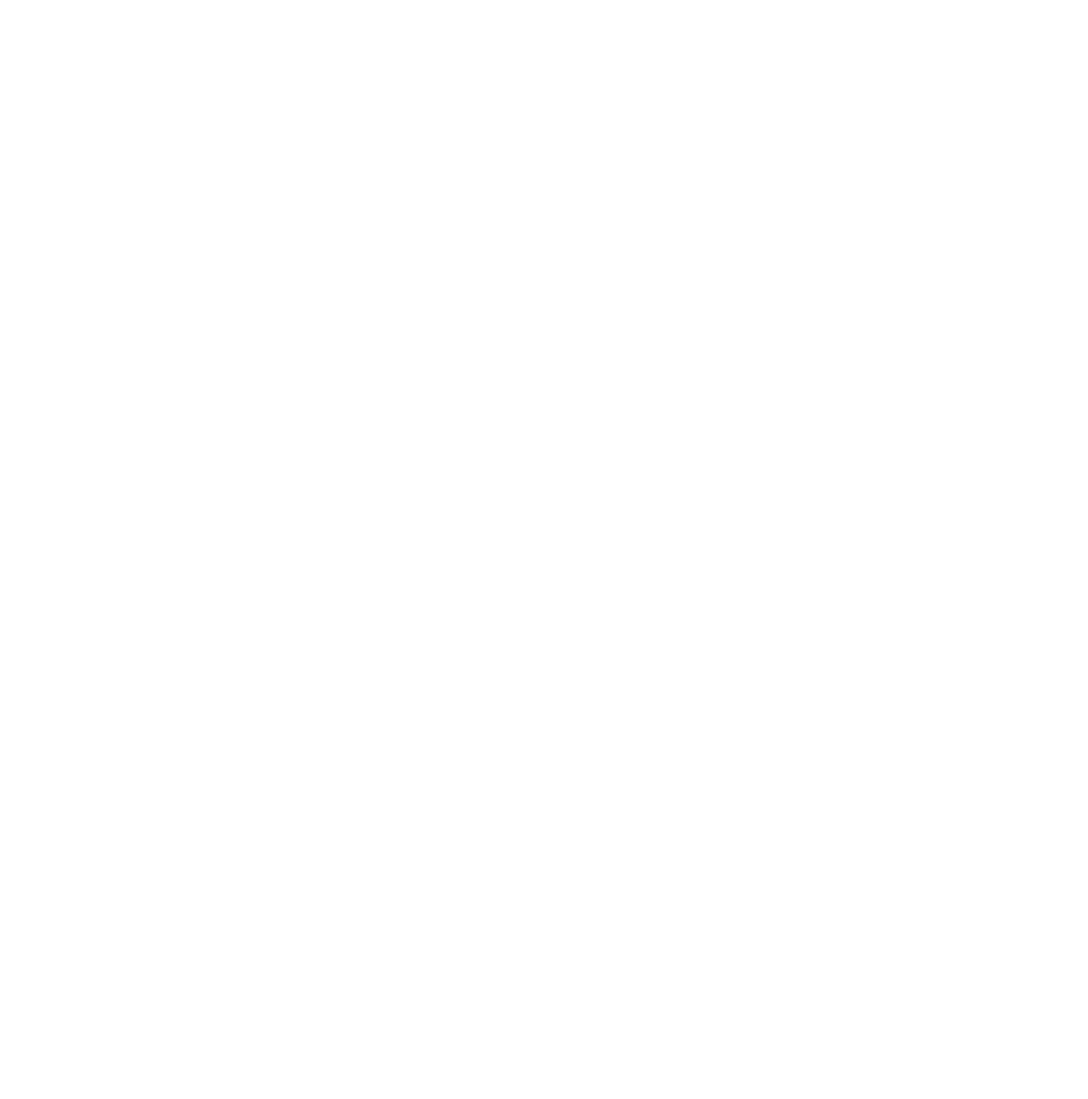
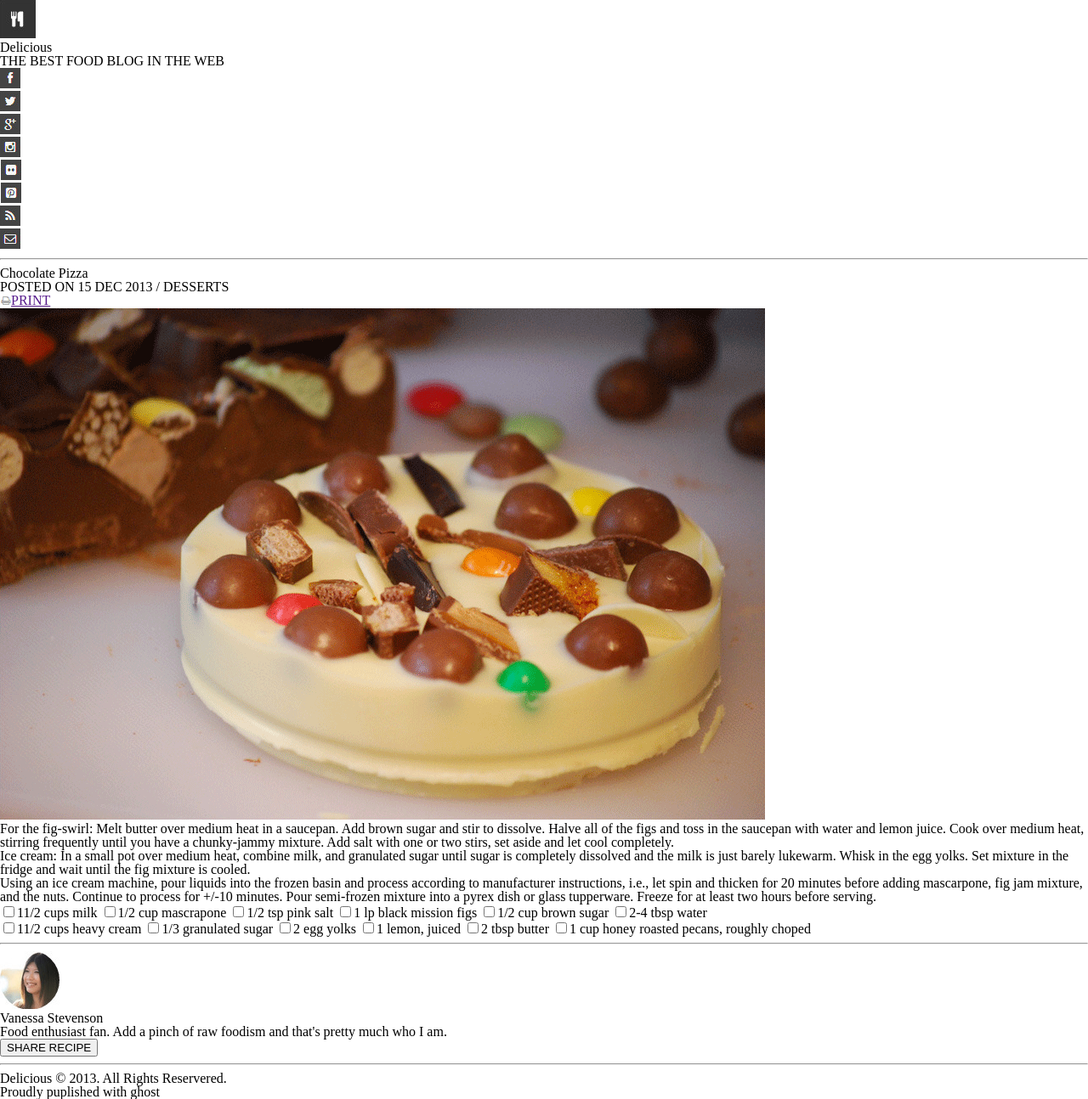
Before and after one commit to YousefAbuJalboush/chocolate-pizza, a plain HTML site: page index.html in a window 1280 px wide. Shown: the whole page at 85% size. Before the commit the page ends 800 px from the top, so only its background shows below. Drawn offline with Linux system fonts and the light colour scheme.

Commit message:
finish html

```diff
--- a/index.html
+++ b/index.html
@@ -9,6 +9,104 @@
     <title>Chocolate Pizza</title>
 </head>
 <body>
+    <header>
+        <div class="left">
+            <img src="img/logo.png" alt="">
+            <div class="content">
+                 <h1>Delicious</h1>
+                 <p>THE BEST FOOD BLOG IN THE WEB</p>
+            </div>
 
+        </div>
+        <div class="right ">
+
+            <div class="social">
+                <ul>
+                    <li><a href="#"><img src="img/fb-icon.png" ></a></li>
+                    <li><a href="#"><img src="img/twit-icon.png" ></a></li>
+                    <li><a href="#"><img src="img/gp-icon.png" ></a></li>
+                    <li><a href="#"><img src="img/insta-icon.png" ></a></li>
+                    <li><a href="#"><img src="img/flic-icon.png" ></a></li>
+                    <li><a href="#"><img src="img/pint-icon.png" ></a></li>
+                </ul>
+            </div>
+            <div class="contactMe">
+                <ul>
+                    <li><a href="#"><img src="img/rss-icon.png" ></a></li>
+                    <li><a href="#"><img src="img/mail-icon.png" ></a></li>
+                </ul>
+            </div>
+
+        </div>
+    </header>
+
+    <hr>
+
+    <main>
+        <article class="top">
+               <h2>Chocolate Pizza</h2>
+               <p>POSTED ON 15 DEC 2013 / DESSERTS</p>
+
+               <div class="print"><a href=""><img src="img/print-icon.png" >PRINT</a></div>
+               <div class="hero"><img src="img/choco-pizza.png" ></div>
+        </article>
+
+         <article class="middle">
+          <div>
+              <p>For the fig-swirl: Melt butter over medium heat in a saucepan. Add brown sugar and stir to dissolve.
+                   Halve all of the figs and toss in the saucepan with water and lemon juice.
+                   Cook over medium heat, stirring frequently until you have a chunky-jammy mixture.
+                    Add salt with one or two stirs, set aside and let cool completely. </p>
+          </div>
+          <div>
+              <p>Ice cream: In a small pot over medium heat, combine milk,
+                   and granulated sugar until sugar is completely dissolved and the milk is just barely lukewarm.
+                   Whisk in the egg yolks. Set mixture in the fridge and wait until the fig mixture is cooled. </p>
+          </div>
+          <div>
+              <p>Using an ice cream machine, pour liquids into the frozen basin and process according to manufacturer instructions, i.e., let spin and thicken for 20 minutes before adding mascarpone, fig jam mixture, and the nuts.
+                   Continue to process for +/-10 minutes. Pour semi-frozen mixture into a pyrex dish or glass tupperware. Freeze for at least two hours before serving.</p>
+          </div>
+         </article>
+
+
+         <article class="end">
+             <form >
+                 <div >
+                     <input type="checkbox"><label for="">11/2 cups milk</label></input>
+                     <input type="checkbox"><label for="">1/2 cup mascrapone</label></input>
+                     <input type="checkbox"><label for="">1/2 tsp pink salt</label></input>
+                     <input type="checkbox"><label for="">1 lp black mission figs </label></input>
+                     <input type="checkbox"><label for="">1/2 cup brown sugar</label></input>
+                     <input type="checkbox"><label for="">2-4 tbsp water</label></input>
+                 </div>
+                 <div>
+                     <input type="checkbox"><label for="">11/2  cups heavy cream</label></input>
+                     <input type="checkbox"><label for="">1/3 granulated sugar</label></input>
+                     <input type="checkbox"><label for="">2 egg yolks</label></input>
+                     <input type="checkbox"><label for="">1 lemon, juiced</label></input>
+                     <input type="checkbox"><label for="">2 tbsp butter</label></input>
+                     <input type="checkbox"><label for="">1 cup honey roasted pecans, roughly choped</label></input>
+                 </div>
+             </form>
+         </article>
+    </main>
+    <hr>
+
+    <footer>
+        <section class="uppper">
+        <div><img src="img/van-pic.png" ></div>
+        <div>
+            <h3>Vanessa Stevenson</h3>
+            <p>Food enthusiast fan. Add a pinch of raw foodism and that's pretty much who I am.</p>
+        </div>
+        <div><button>SHARE RECIPE</button></div>
+    </section>
+    <hr>
+    <section class="lower">
+        <p>Delicious © 2013. All Rights Reservered.</p>
+        <p>Proudly puplished with ghost</p>
+    </section>
+    </footer>
 </body>
 </html>
```
